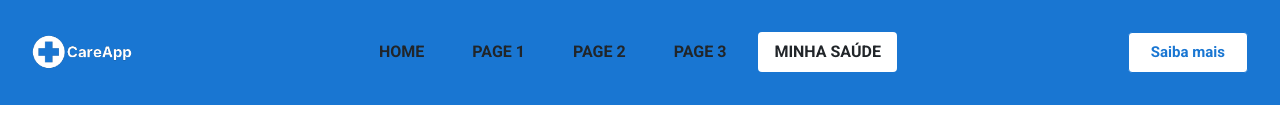
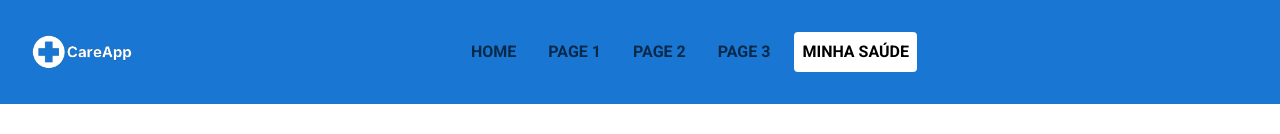
Before and after one commit to VictorJaber/global-solution-23, a React (Vite) app: page /minha-saude in a window 1280 px wide. Shown: the top 134 px of the page. Built offline with nearby package versions, Linux system fonts and the light colour scheme.

Commit message:
feat: responsive header

```diff
--- a/src/components/Header/index.tsx
+++ b/src/components/Header/index.tsx
@@ -1,22 +1,55 @@
 import { NavLink } from 'react-router-dom';
+import { FontAwesomeIcon } from '@fortawesome/react-fontawesome';
+import { faBars } from '@fortawesome/free-solid-svg-icons';
 
-import { StyledHeader, Logo, StyledNav } from './styles';
-import { Button } from '@components/Button';
+import { Logo, StyledNav } from './styles';
 
 export function Header() {
   return (
-    <StyledHeader>
-      <Logo src="/logotipo.png" alt="Care App" />
-      <StyledNav>
-        <NavLink to="/">Home</NavLink>
-        <NavLink to="/page-1">Page 1</NavLink>
-        <NavLink to="/page-2">Page 2</NavLink>
-        <NavLink to="/page-3">Page 3</NavLink>
-        <NavLink to="/minha-saude">Minha saúde</NavLink>
-      </StyledNav>
-      <Button size="lg" variant="outlined">
-        Saiba mais
-      </Button>
-    </StyledHeader>
+    <StyledNav className="navbar navbar-expand-lg bg-body-tertiary">
+      <div className="container-fluid">
+        <Logo src="/logotipo.png" alt="Care App" />
+        <button
+          className="navbar-toggler"
+          type="button"
+          data-bs-toggle="collapse"
+          data-bs-target="#navbarToggler"
+          aria-controls="navbarToggler"
+          aria-expanded="false"
+          aria-label="Toggle navigation"
+        >
+          <FontAwesomeIcon icon={faBars} size="lg" />
+        </button>
+        <div className="collapse navbar-collapse" id="navbarToggler">
+          <ul className="navbar-nav me-auto mb-2 mb-lg-0">
+            <li className="nav-item">
+              <NavLink className="nav-link" to="/">
+                Home
+              </NavLink>
+            </li>
+            <li className="nav-item">
+              <NavLink className="nav-link" to="/page-1">
+                Page 1
+              </NavLink>
+            </li>
+            <li className="nav-item">
+              <NavLink className="nav-link" to="/page-2">
+                Page 2
+              </NavLink>
+            </li>
+            <li className="nav-item">
+              <NavLink className="nav-link" to="/page-3">
+                Page 3
+              </NavLink>
+            </li>
+            <li className="nav-item">
+              <NavLink className="nav-link" to="/minha-saude">
+                Minha saúde
+              </NavLink>
+            </li>
+          </ul>
+        </div>
+      </div>
+    </StyledNav>
   );
 }
--- a/src/components/Header/styles.ts
+++ b/src/components/Header/styles.ts
@@ -1,14 +1,4 @@
 import styled from 'styled-components';
-
-export const StyledHeader = styled.header`
-  padding: 32px;
-  display: flex;
-  align-items: center;
-  position: sticky;
-  top: 0;
-  z-index: 1;
-  background-color: ${({ theme }) => theme.colors.primary.main};
-`;
 
 export const Logo = styled.img`
   max-width: 100px;
@@ -16,9 +6,31 @@ export const Logo = styled.img`
 `;
 
 export const StyledNav = styled.nav`
-  display: flex;
-  gap: 16px;
-  margin-inline: auto;
+  padding: 0;
+
+  & .container-fluid {
+    background-color: ${({ theme }) => theme.colors.primary.main};
+    padding: 32px;
+  }
+
+  .navbar-nav {
+    margin: auto;
+    gap: 16px;
+  }
+
+  .navbar-collapse {
+    @media (max-width: 991px) {
+      margin-top: 32px;
+    }
+  }
+
+  .navbar-toggler {
+    color: white;
+    border: none;
+    &:focus {
+      box-shadow: 0 0 0 2px white;
+    }
+  }
 
   & a {
     border-radius: 0.25rem;
--- a/src/components/MoodCard/styles.ts
+++ b/src/components/MoodCard/styles.ts
@@ -46,6 +46,7 @@ export const MoodWrapper = styled.div`
   align-self: center;
   gap: 16px;
   justify-content: center;
+  flex-wrap: wrap;
 `;
 
 const pulsate = keyframes`
```
